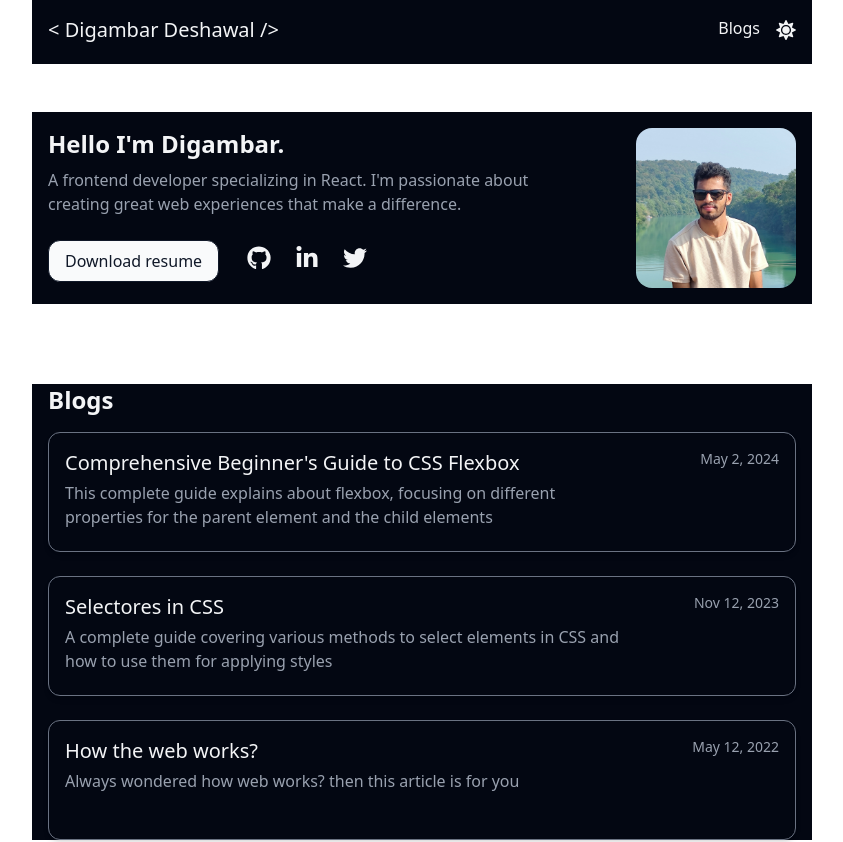
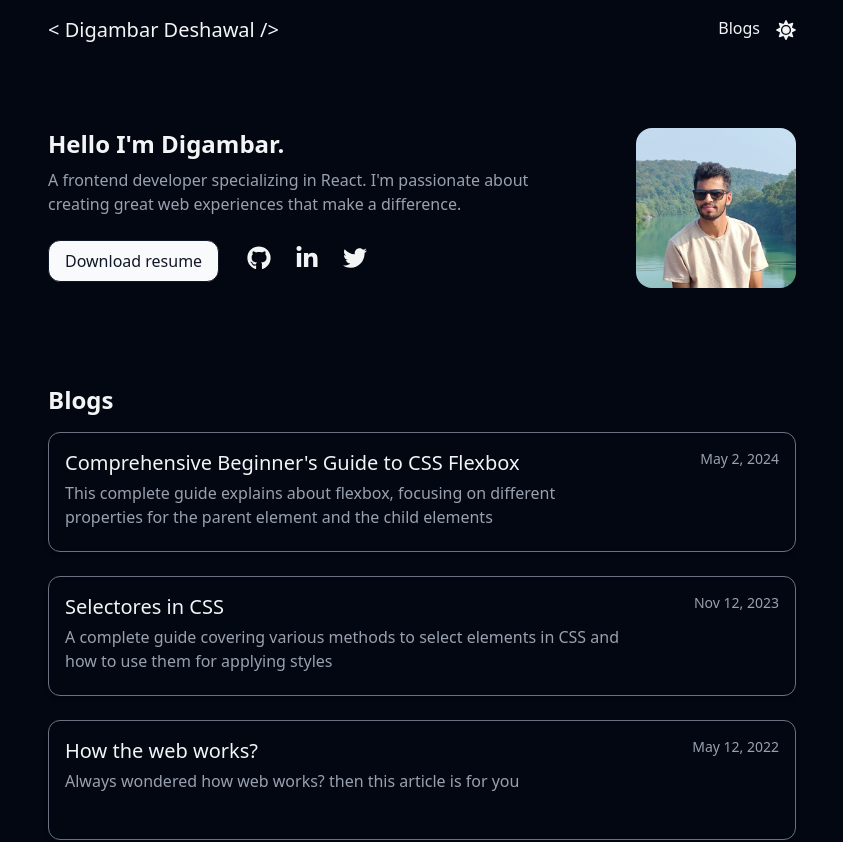
Before and after one commit to Digambar1411/portfolio, a React (Vite) app: page / in a window 1280 px wide. Shown: the top 842 px of the page, without its empty margins (218-1061 px from the left). Built offline with nearby package versions, Linux system fonts and the light colour scheme.

Commit message:
style: root element dark theme background color

```diff
--- a/src/App.css
+++ b/src/App.css
@@ -1,11 +1,15 @@
 @import "tailwindcss";
 @custom-variant dark (&:where([data-theme=dark], [data-theme=dark] *));
+
+[data-theme='dark']{
+  --bg-color: #030712;
+}
 
 #root {
   margin: 0 auto;
   box-sizing: border-box;
   font-optical-sizing: auto;
-  /* background-color: #030712; */
+  background-color: var(--bg-color);
 }
 
 a{
```
